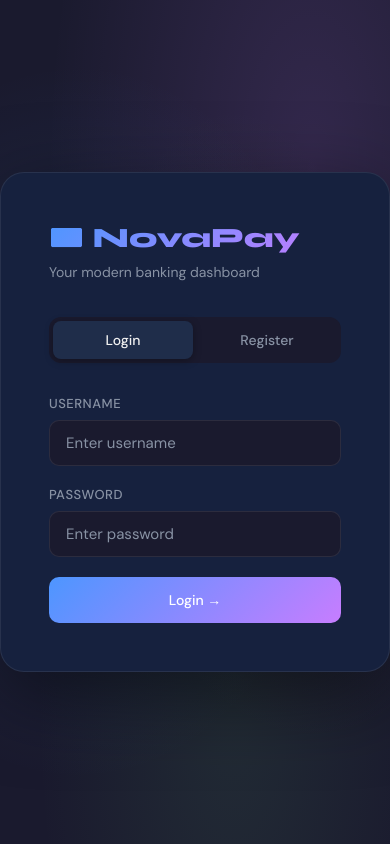
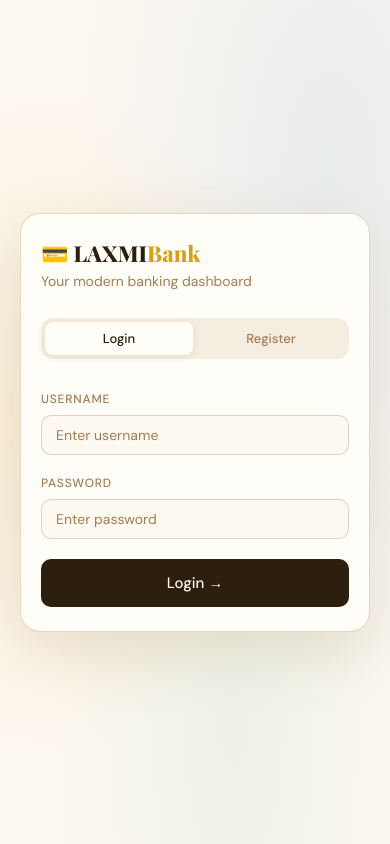
Before and after one commit to NandiVardhanReddyV/Bank_Application, a React app in the folder frontend/: page / in a window 390 px wide. Built offline with nearby package versions, Linux system fonts and the light colour scheme; the HTML template or start-up script is replaced by a standard one.

Commit message:
feat: responsive design — hamburger menu, mobile breakpoints

```diff
--- a/frontend/src/App.css
+++ b/frontend/src/App.css
@@ -3,8 +3,12 @@
 
 /* ── Page ── */
 .page-header { margin-bottom: 32px; }
-.page-header-row { display: flex; justify-content: space-between; align-items: flex-start; margin-bottom: 32px; }
-.page-title { font-size: 28px; font-weight: 800; margin-bottom: 6px; letter-spacing: -0.5px; }
+.page-header-row {
+  display: flex; justify-content: space-between;
+  align-items: flex-start; margin-bottom: 32px;
+  gap: 16px;
+}
+.page-title { font-size: 30px; font-weight: 700; margin-bottom: 6px; color: var(--text); letter-spacing: -0.5px; }
 .page-subtitle { color: var(--muted); font-size: 14px; }
 
 /* ── Cards ── */
@@ -18,77 +22,62 @@
 
 .card-grid {
   display: grid;
-  grid-template-columns: repeat(auto-fill, minmax(280px, 1fr));
+  grid-template-columns: repeat(auto-fill, minmax(240px, 1fr));
   gap: 20px;
   margin-bottom: 32px;
 }
 
 /* ── Buttons ── */
 .btn {
-  padding: 10px 20px;
-  border-radius: 10px;
-  font-size: 14px;
-  font-weight: 500;
-  cursor: pointer;
-  border: none;
+  padding: 10px 20px; border-radius: 10px;
+  font-size: 14px; font-weight: 500;
+  cursor: pointer; border: none;
   transition: all 0.2s;
   font-family: 'DM Sans', sans-serif;
-  display: inline-flex;
-  align-items: center;
-  gap: 6px;
+  display: inline-flex; align-items: center; gap: 6px;
+  white-space: nowrap;
 }
-
-.btn-primary { background: linear-gradient(135deg, var(--c4), var(--c5)); color: white; }
-.btn-primary:hover { opacity: 0.9; transform: translateY(-1px); box-shadow: 0 4px 20px rgba(77,150,255,0.4); }
-.btn-danger { background: rgba(255,107,107,0.15); color: var(--c1); border: 1px solid rgba(255,107,107,0.3); }
-.btn-danger:hover { background: rgba(255,107,107,0.25); }
-.btn-ghost { background: var(--border); color: var(--text); }
-.btn-ghost:hover { background: rgba(255,255,255,0.1); }
+.btn-primary { background: var(--text); color: var(--cream); }
+.btn-primary:hover { background: #4a3520; transform: translateY(-1px); box-shadow: 0 4px 16px rgba(45,31,14,0.2); }
+.btn-danger { background: rgba(232,82,58,0.1); color: var(--c1); border: 1px solid rgba(232,82,58,0.25); }
+.btn-danger:hover { background: rgba(232,82,58,0.18); }
+.btn-ghost { background: var(--cream2); color: var(--text2); border: 1px solid var(--border); }
+.btn-ghost:hover { background: var(--cream3); }
 .btn-sm { padding: 7px 14px; font-size: 13px; }
 .btn:disabled { opacity: 0.5; cursor: not-allowed; transform: none !important; }
 
 /* ── Forms ── */
 .form-group { margin-bottom: 20px; }
 .form-label {
-  display: block;
-  font-size: 13px;
-  font-weight: 500;
-  color: var(--muted);
-  margin-bottom: 8px;
-  text-transform: uppercase;
-  letter-spacing: 0.5px;
+  display: block; font-size: 12px; font-weight: 500;
+  color: var(--muted); margin-bottom: 8px;
+  text-transform: uppercase; letter-spacing: 0.8px;
 }
-
 .form-input {
-  width: 100%;
-  padding: 12px 16px;
-  background: var(--dark2);
-  border: 1px solid var(--border);
-  border-radius: 10px;
-  color: var(--text);
-  font-size: 15px;
-  font-family: 'DM Sans', sans-serif;
-  transition: border-color 0.2s;
-  outline: none;
+  width: 100%; padding: 12px 16px;
+  background: var(--cream);
+  border: 1.5px solid var(--border2);
+  border-radius: 10px; color: var(--text);
+  font-size: 15px; font-family: 'DM Sans', sans-serif;
+  transition: border-color 0.2s; outline: none;
 }
-
-.form-input:focus { border-color: var(--c4); box-shadow: 0 0 0 3px rgba(77,150,255,0.1); }
+.form-input:focus { border-color: var(--c2); box-shadow: 0 0 0 3px rgba(212,160,23,0.12); }
 .form-input::placeholder { color: var(--muted); }
 
 /* ── Table ── */
-.table-wrap { overflow-x: auto; }
-table { width: 100%; border-collapse: collapse; }
-thead tr { border-bottom: 2px solid var(--border); }
-th { padding: 12px 16px; text-align: left; font-size: 12px; text-transform: uppercase; letter-spacing: 1px; color: var(--muted); font-weight: 600; }
-td { padding: 16px; font-size: 14px; border-bottom: 1px solid var(--border); }
-tbody tr:hover { background: rgba(255,255,255,0.02); }
+.table-wrap { overflow-x: auto; -webkit-overflow-scrolling: touch; }
+table { width: 100%; border-collapse: collapse; min-width: 400px; }
+thead tr { border-bottom: 2px solid var(--border2); }
+th { padding: 12px 16px; text-align: left; font-size: 11px; text-transform: uppercase; letter-spacing: 1.2px; color: var(--muted); font-weight: 600; font-family: 'DM Sans', sans-serif; }
+td { padding: 14px 16px; font-size: 14px; border-bottom: 1px solid var(--border); }
+tbody tr:hover { background: var(--cream2); }
 tbody tr:last-child td { border-bottom: none; }
 .amount-positive { color: var(--c3); font-weight: 600; }
 .amount-negative { color: var(--c1); font-weight: 600; }
 
 /* ── Chips ── */
-.chip { display: inline-block; padding: 3px 10px; border-radius: 20px; font-size: 12px; font-weight: 600; }
-.chip-blue { background: rgba(77,150,255,0.15); color: var(--c4); border: 1px solid rgba(77,150,255,0.3); }
+.chip { display: inline-block; padding: 4px 12px; border-radius: 20px; font-size: 12px; font-weight: 500; max-width: 120px; overflow: hidden; text-overflow: ellipsis; white-space: nowrap; }
+.chip-amber { background: rgba(212,160,23,0.12); color: #a07010; border: 1px solid rgba(212,160,23,0.25); }
 
 /* ── Empty State ── */
 .empty-state { text-align: center; padding: 60px 20px; color: var(--muted); }
@@ -97,68 +86,78 @@ tbody tr:last-child td { border-bottom: none; }
 
 /* ── Spinner ── */
 .spinner {
-  width: 20px; height: 20px;
-  border: 2px solid rgba(255,255,255,0.2);
-  border-top-color: white;
+  width: 18px; height: 18px;
+  border: 2px solid rgba(45,31,14,0.2);
+  border-top-color: var(--text);
   border-radius: 50%;
   animation: spin 0.6s linear infinite;
   display: inline-block;
 }
-
 @keyframes spin { to { transform: rotate(360deg); } }
 
 /* ── Toast ── */
 .toast {
-  position: fixed;
-  bottom: 24px;
-  right: 24px;
-  padding: 14px 20px;
-  border-radius: 12px;
-  font-size: 14px;
-  font-weight: 500;
-  z-index: 9999;
-  animation: slideUp 0.3s ease;
-  display: flex;
-  align-items: center;
-  gap: 10px;
-  max-width: 360px;
-  box-shadow: 0 8px 32px rgba(0,0,0,0.4);
+  position: fixed; bottom: 24px; right: 24px;
+  padding: 14px 20px; border-radius: 12px;
+  font-size: 14px; font-weight: 500;
+  z-index: 9999; animation: slideUp 0.3s ease;
+  display: flex; align-items: center; gap: 10px;
+  max-width: 320px; box-shadow: 0 8px 32px rgba(160,120,60,0.2);
 }
-
-.toast.success { background: rgba(107,203,119,0.2); border: 1px solid rgba(107,203,119,0.4); color: var(--c3); }
-.toast.error { background: rgba(255,107,107,0.2); border: 1px solid rgba(255,107,107,0.4); color: var(--c1); }
+.toast.success { background: #edf7f2; border: 1px solid rgba(46,158,117,0.3); color: #1a6b4a; }
+.toast.error   { background: #fdf0ee; border: 1px solid rgba(232,82,58,0.3);  color: #b83a22; }
 @keyframes slideUp { from { opacity: 0; transform: translateY(16px); } to { opacity: 1; transform: translateY(0); } }
 
 /* ── Modal ── */
 .modal-overlay {
   position: fixed; inset: 0;
-  background: rgba(0,0,0,0.7);
+  background: rgba(45,31,14,0.4);
   backdrop-filter: blur(4px);
   z-index: 1000;
   display: flex; align-items: center; justify-content: center;
   padding: 20px;
 }
-
 .modal {
   background: var(--card);
-  border: 1px solid var(--border);
-  border-radius: 20px;
-  padding: 32px;
+  border: 1px solid var(--border2);
+  border-radius: 20px; padding: 32px;
   width: 100%; max-width: 480px;
-  box-shadow: 0 24px 80px rgba(0,0,0,0.5);
+  box-shadow: 0 24px 60px rgba(100,70,30,0.2);
+  max-height: 90vh; overflow-y: auto;
+}
+.modal-header { display: flex; justify-content: space-between; align-items: center; margin-bottom: 24px; }
+.modal-title { font-family: 'Playfair Display', serif; font-size: 22px; font-weight: 700; color: var(--text); }
+.modal-close { background: none; border: none; color: var(--muted); cursor: pointer; font-size: 20px; padding: 4px; flex-shrink: 0; }
+.modal-close:hover { color: var(--text); }
+.modal-footer { display: flex; gap: 12px; justify-content: flex-end; margin-top: 8px; }
+
+/* ── Tablet (1024px) ── */
+@media (max-width: 1024px) {
+  .card-grid { grid-template-columns: repeat(auto-fill, minmax(200px, 1fr)); gap: 16px; }
+  .page-title { font-size: 26px; }
+  .card { padding: 20px; }
 }
 
-.modal-header { display: flex; justify-content: space-between; align-items: center; margin-bottom: 24px; }
-.modal-title { font-family: 'Syne', sans-serif; font-size: 20px; font-weight: 700; }
-.modal-close { background: none; border: none; color: var(--muted); cursor: pointer; font-size: 20px; padding: 4px; }
-.modal-close:hover { color: var(--text); }
-.modal-footer { display: flex; gap: 12px; justify-content: flex-end; }
+/* ── Mobile (768px) ── */
+@media (max-width: 768px) {
+  .page-title { font-size: 22px; }
+  .page-header-row { flex-direction: column; align-items: stretch; }
+  .page-header-row .btn { width: 100%; justify-content: center; }
+  .card-grid { grid-template-columns: 1fr; gap: 14px; }
+  .card { padding: 16px; border-radius: 12px; }
+  .modal { padding: 24px; border-radius: 16px; }
+  .modal-title { font-size: 18px; }
+  .modal-footer { flex-direction: column; }
+  .modal-footer .btn { width: 100%; justify-content: center; }
+  .toast { bottom: 16px; right: 16px; left: 16px; max-width: none; }
+  th { padding: 10px 12px; font-size: 10px; }
+  td { padding: 12px; font-size: 13px; }
+}
 
-/* ── Responsive ── */
-@media (max-width: 768px) {
-  .sidebar { width: 64px; padding: 16px 8px; }
-  .sidebar-logo, .nav-item span, .sidebar-user .username,
-  .sidebar-user .role, .logout-btn { display: none; }
-  .nav-item { justify-content: center; padding: 12px; }
-  .main-content { margin-left: 64px; padding: 20px; }
+/* ── Small mobile (480px) ── */
+@media (max-width: 480px) {
+  .page-title { font-size: 20px; }
+  .card { padding: 14px; }
+  .btn { font-size: 13px; padding: 9px 16px; }
+  .form-input { font-size: 14px; padding: 10px 14px; }
 }
--- a/frontend/src/App.jsx
+++ b/frontend/src/App.jsx
@@ -4,6 +4,9 @@ import "./App.css";
 import "./Sidebar.css";
 import "./Auth.css";
 import "./Accounts.css";
+
+
+
 
 const API = import.meta.env.VITE_API_URL;
 // const API = "http://127.0.0.1:8000";
@@ -94,9 +97,10 @@ function Modal({ title, onClose, onSubmit, loading, submitLabel, children }) {
   );
 }
 
-// ── Sidebar ────────────────────────────────────────────────────────────────────
+// ── Sidebar  with hamburger menu ─────────────────────────────────────────────────────────────
 function Sidebar({ page, setPage }) {
   const { user, logout } = useAuth();
+  const [open, setOpen] = useState(false);
 
   const navItems = [
     { id: "dashboard", icon: "🏠", label: "Dashboard" },
@@ -104,15 +108,27 @@ function Sidebar({ page, setPage }) {
     { id: "transactions", icon: "🔄", label: "Transactions" },
   ];
 
+  const handleNav = (id) =>{
+    setPage(id); setOpen(false);
+  };
+
   return (
-    <aside className="sidebar">
-      <div className="sidebar-logo">💳 NovaPay</div>
+    <>
+    {/*Hamburger - mobile only*/}
+    <button className="hamburger" onClick={() => setOpen(!open)} aria-label="Menu">
+      {open ? "X" : "☰"}
+    </button>
+    {/* {Overlay-mobile only} */}
+    <div className={`sidebar-overlay ${open ? "open" : ""}`} onClick = {() => setOpen(false)} />
+
+    <aside className={`sidebar ${open ?"open": ""}}`}>
+      <div className="sidebar-logo">💳 LAXMI <span>Bank</span></div>
 
       {navItems.map((n) => (
         <button
           key={n.id}
           className={`nav-item ${page === n.id ? "active" : ""}`}
-          onClick={() => setPage(n.id)}
+          onClick={() => handleNav(n.id)}
         >
           <span className="nav-icon">{n.icon}</span>
           <span>{n.label}</span>
@@ -125,6 +141,8 @@ function Sidebar({ page, setPage }) {
         <button className="logout-btn" onClick={logout}>Sign Out</button>
       </div>
     </aside>
+    </>
+
   );
 }
 
@@ -186,7 +204,7 @@ function AuthPage({ onToast }) {
     <div className="auth-page">
       <div className="auth-bg" />
       <div className="auth-card">
-        <div className="auth-logo">💳 NovaPay</div>
+        <div className="auth-logo">💳 LAXMI<span>Bank</span></div>
         <p className="auth-tagline">Your modern banking dashboard</p>
 
         <div className="auth-tabs">
@@ -241,7 +259,7 @@ function Dashboard({ accounts, transactions }) {
       </div>
 
       <div className="card">
-        <h3 style={{ marginBottom: 20 }}>Recent Transactions</h3>
+        <h3 style={{ fontFamily:"'Playfair Display',serif",fontSize:18,marginBottom: 20 ,color:"var(--text)"}}>Recent Transactions</h3>
         {transactions.length === 0 ? (
           <div className="empty-state">
             <div className="empty-icon">📭</div>
--- a/frontend/src/Auth.css
+++ b/frontend/src/Auth.css
@@ -1,77 +1,73 @@
 .auth-page {
   min-height: 100vh;
-  display: flex;
-  align-items: center;
-  justify-content: center;
-  background: var(--dark2);
-  position: relative;
-  overflow: hidden;
+  display: flex; align-items: center; justify-content: center;
+  background: var(--cream);
+  position: relative; overflow: hidden;
+  padding: 20px;
 }
 
 .auth-bg {
-  position: absolute;
-  inset: 0;
+  position: absolute; inset: 0;
   background:
-    radial-gradient(ellipse at 20% 50%, rgba(77,150,255,0.15) 0%, transparent 60%),
-    radial-gradient(ellipse at 80% 20%, rgba(199,125,255,0.15) 0%, transparent 60%),
-    radial-gradient(ellipse at 60% 80%, rgba(107,203,119,0.1) 0%, transparent 60%);
+    radial-gradient(ellipse at 15% 50%, rgba(212,160,23,0.12) 0%, transparent 55%),
+    radial-gradient(ellipse at 85% 20%, rgba(58,127,212,0.1) 0%, transparent 55%),
+    radial-gradient(ellipse at 60% 85%, rgba(46,158,117,0.08) 0%, transparent 55%);
 }
 
 .auth-card {
   background: var(--card);
-  border: 1px solid var(--border);
-  border-radius: 24px;
-  padding: 48px;
-  width: 100%;
-  max-width: 440px;
-  position: relative;
-  z-index: 1;
-  box-shadow: 0 24px 80px rgba(0,0,0,0.5);
+  border: 1px solid var(--border2);
+  border-radius: 24px; padding: 48px;
+  width: 100%; max-width: 440px;
+  position: relative; z-index: 1;
+  box-shadow: 0 20px 60px rgba(140,100,40,0.15);
 }
 
 .auth-logo {
-  font-family: 'Syne', sans-serif;
-  font-size: 28px;
-  font-weight: 800;
-  background: linear-gradient(135deg, var(--c4), var(--c5));
-  -webkit-background-clip: text;
-  -webkit-text-fill-color: transparent;
-  margin-bottom: 8px;
+  font-family: 'Playfair Display', serif;
+  font-size: 30px; font-weight: 800;
+  color: var(--text); margin-bottom: 4px;
 }
-
+.auth-logo span { color: var(--c2); }
 .auth-tagline { color: var(--muted); font-size: 14px; margin-bottom: 36px; }
 
 .auth-tabs {
-  display: flex;
-  gap: 4px;
-  background: var(--dark2);
-  padding: 4px;
-  border-radius: 12px;
-  margin-bottom: 32px;
+  display: flex; gap: 4px;
+  background: var(--cream2); padding: 4px;
+  border-radius: 12px; margin-bottom: 32px;
 }
-
 .auth-tab {
-  flex: 1;
-  padding: 10px;
-  border: none;
-  border-radius: 8px;
-  cursor: pointer;
-  font-size: 14px;
-  font-weight: 500;
+  flex: 1; padding: 10px; border: none;
+  border-radius: 8px; cursor: pointer;
+  font-size: 14px; font-weight: 500;
   font-family: 'DM Sans', sans-serif;
-  transition: all 0.2s;
-  background: transparent;
-  color: var(--muted);
+  transition: all 0.2s; background: transparent; color: var(--muted);
 }
-
 .auth-tab.active {
-  background: var(--card2);
-  color: var(--text);
-  box-shadow: 0 2px 8px rgba(0,0,0,0.3);
+  background: var(--card); color: var(--text);
+  box-shadow: 0 2px 8px rgba(140,100,40,0.12);
 }
 
 .auth-submit {
-  width: 100%;
-  justify-content: center;
-  padding: 14px !important;
+  width: 100%; justify-content: center;
+  padding: 14px !important; font-size: 15px !important;
 }
+
+/* ── Tablet ── */
+@media (max-width: 1024px) {
+  .auth-card { padding: 40px; }
+}
+
+/* ── Mobile ── */
+@media (max-width: 768px) {
+  .auth-card { padding: 28px 24px; border-radius: 20px; }
+  .auth-logo { font-size: 26px; }
+  .auth-tagline { margin-bottom: 28px; }
+}
+
+/* ── Small mobile ── */
+@media (max-width: 480px) {
+  .auth-card { padding: 24px 20px; }
+  .auth-logo { font-size: 22px; }
+  .auth-tab { font-size: 13px; padding: 8px; }
+}
--- a/frontend/src/index.css
+++ b/frontend/src/index.css
@@ -1,36 +1,50 @@
-@import url('https://fonts.googleapis.com/css2?family=Syne:wght@400;600;700;800&family=DM+Sans:wght@300;400;500&display=swap');
+@import url('https://fonts.googleapis.com/css2?family=Playfair+Display:wght@600;700;800&family=DM+Sans:wght@300;400;500&display=swap');
 
 *, *::before, *::after { box-sizing: border-box; margin: 0; padding: 0; }
 
 :root {
-  --c1: #ff6b6b;
-  --c2: #ffd93d;
-  --c3: #6bcb77;
-  --c4: #4d96ff;
-  --c5: #c77dff;
-  --dark: #0d0d0d;
-  --dark2: #1a1a2e;
-  --card: #16213e;
-  --card2: #1f2d4a;
-  --text: #f0f0f0;
-  --muted: #8892a4;
-  --border: rgba(255,255,255,0.08);
-  --radius: 16px;
-  --shadow: 0 8px 32px rgba(0,0,0,0.4);
+  --cream:   #fdf8f0;
+  --cream2:  #f5ede0;
+  --cream3:  #ede0cc;
+  --card:    #fffdf7;
+  --border:  rgba(180,140,90,0.2);
+  --border2: rgba(180,140,90,0.35);
+  --text:    #2d1f0e;
+  --text2:   #6b4f2e;
+  --muted:   #a07d55;
+  --radius:  16px;
+  --shadow:  0 2px 16px rgba(160,120,60,0.1);
+  --c1: #e8523a;
+  --c2: #d4a017;
+  --c3: #2e9e75;
+  --c4: #3a7fd4;
+  --c5: #8b4fd4;
+
+  --sidebar-width: 240px;
 }
 
 body {
   font-family: 'DM Sans', sans-serif;
-  background: var(--dark2);
+  background: var(--cream);
   color: var(--text);
   min-height: 100vh;
   overflow-x: hidden;
+  font-size: 16px;
 }
 
-h1, h2, h3, h4 {
-  font-family: 'Syne', sans-serif;
+h1, h2, h3, h4 { font-family: 'Playfair Display', serif; }
+
+::-webkit-scrollbar { width: 6px; }
+::-webkit-scrollbar-track { background: var(--cream2); }
+::-webkit-scrollbar-thumb { background: var(--c2); border-radius: 3px; }
+
+/* ── Tablet ── */
+@media (max-width: 1024px) {
+  :root { --sidebar-width: 200px; }
 }
 
-::-webkit-scrollbar { width: 6px; }
-::-webkit-scrollbar-track { background: var(--dark2); }
-::-webkit-scrollbar-thumb { background: var(--c4); border-radius: 3px; }
+/* ── Mobile ── */
+@media (max-width: 768px) {
+  :root { --sidebar-width: 0px; }
+  body { font-size: 15px; }
+}
```
Also changed, not shown: frontend/src/Accounts.css (+54 -61 lines), frontend/src/Sidebar.css (+94 -61 lines).
